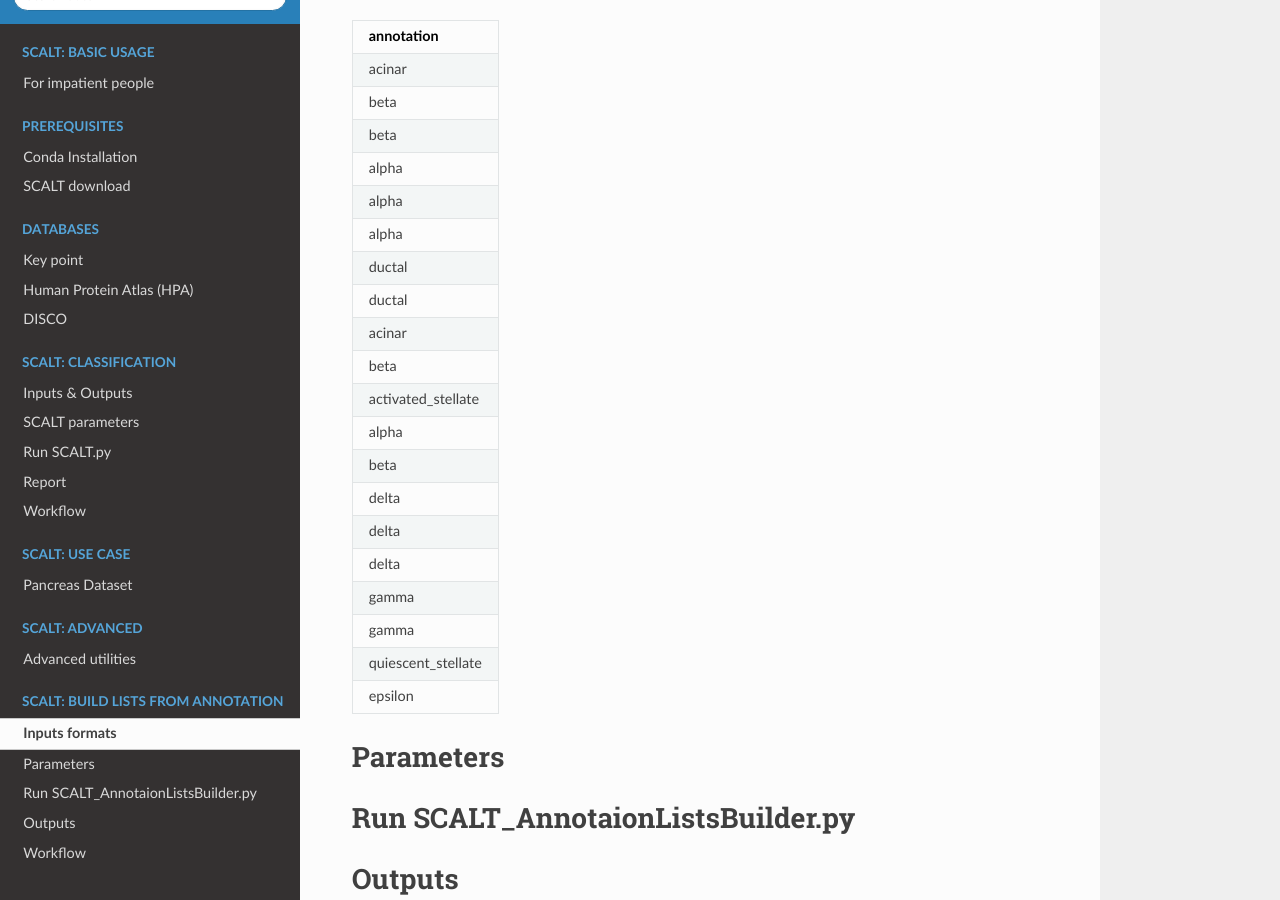
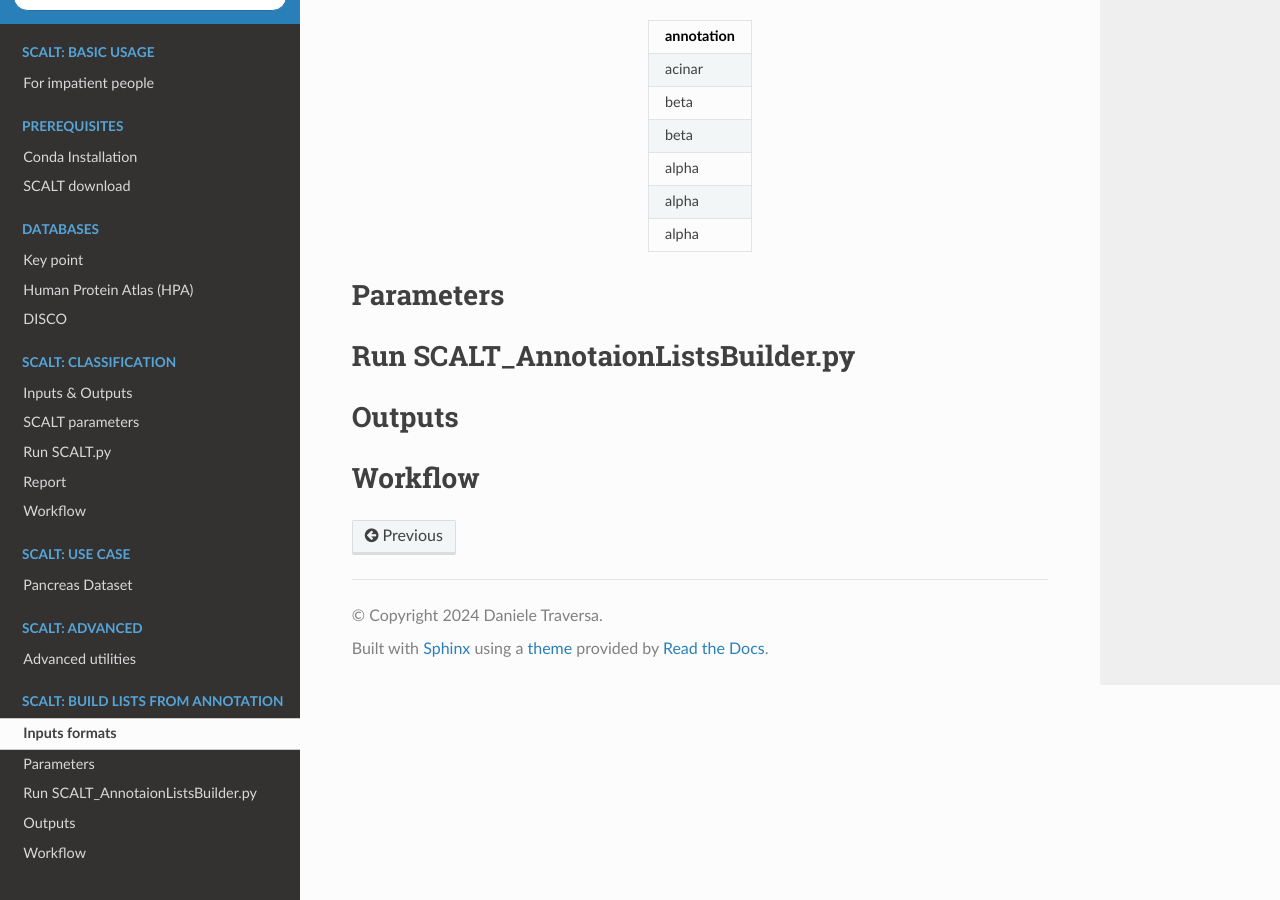
Before and after one commit to danitrave/CapitalCitiesGame, a Sphinx documentation site: the page built from docs/source/annoListsBuilder.rst, in a window 1280 px wide and 900 px high, scrolled down 452 px. Built offline with Sphinx 7.4.7 and the Read the Docs theme 2.0.0, drawn with Linux system fonts in a browser that asks for light colours.

Commit message:
Update annoListsBuilder.rst

```diff
--- a/docs/source/annoListsBuilder.rst
+++ b/docs/source/annoListsBuilder.rst
@@ -11,6 +11,7 @@ The counts matrix must present genes on the rows and cells on the columns. The f
 An example of the annotation table is reported here:
 
 .. list-table::
+   :align: center
    :widths: 80
    :header-rows: 1
 
@@ -21,20 +22,6 @@ An example of the annotation table is reported here:
    * - alpha
    * - alpha
    * - alpha
-   * - ductal
-   * - ductal
-   * - acinar
-   * - beta
-   * - activated_stellate
-   * - alpha
-   * - beta
-   * - delta
-   * - delta
-   * - delta
-   * - gamma
-   * - gamma
-   * - quiescent_stellate
-   * - epsilon
 
 Parameters
 ==========
```
